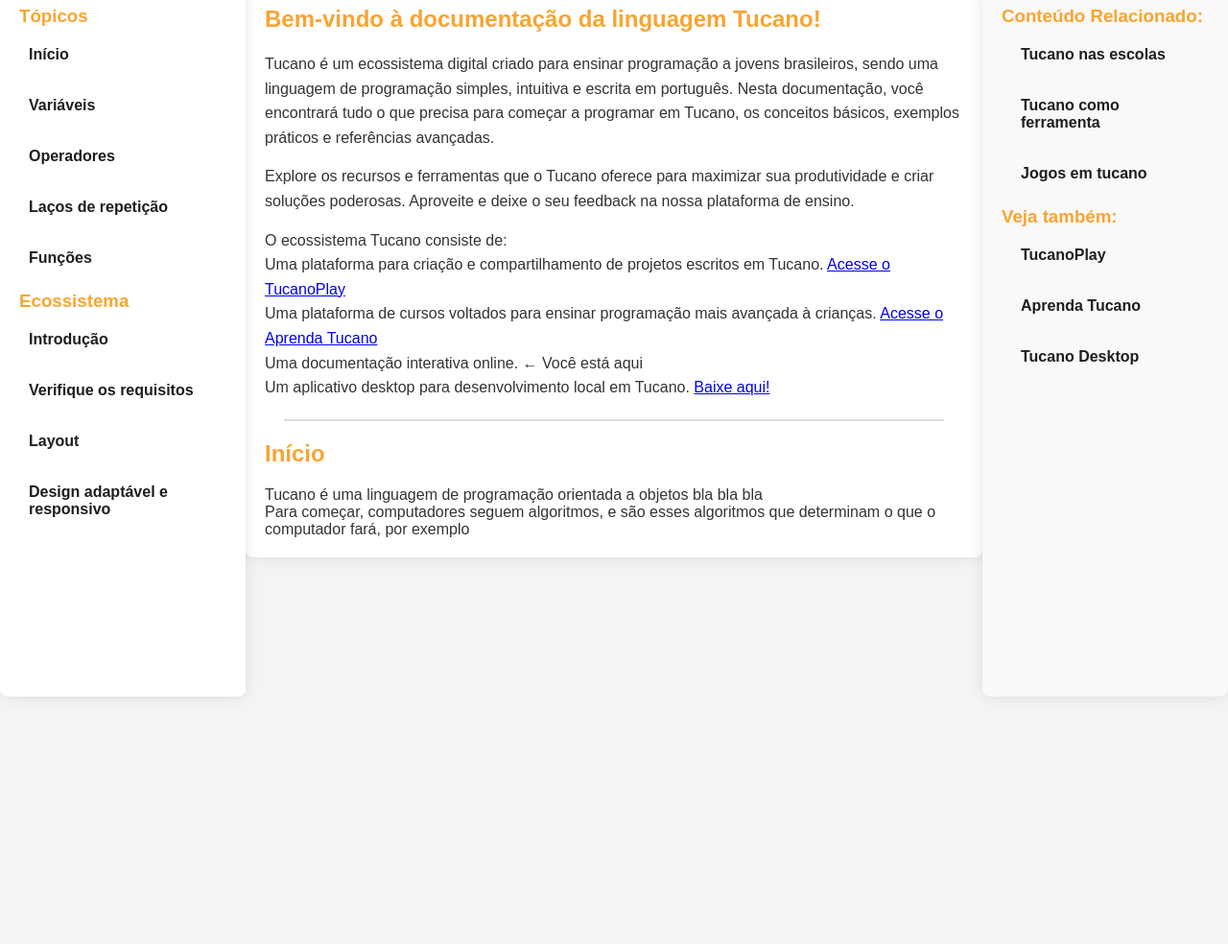
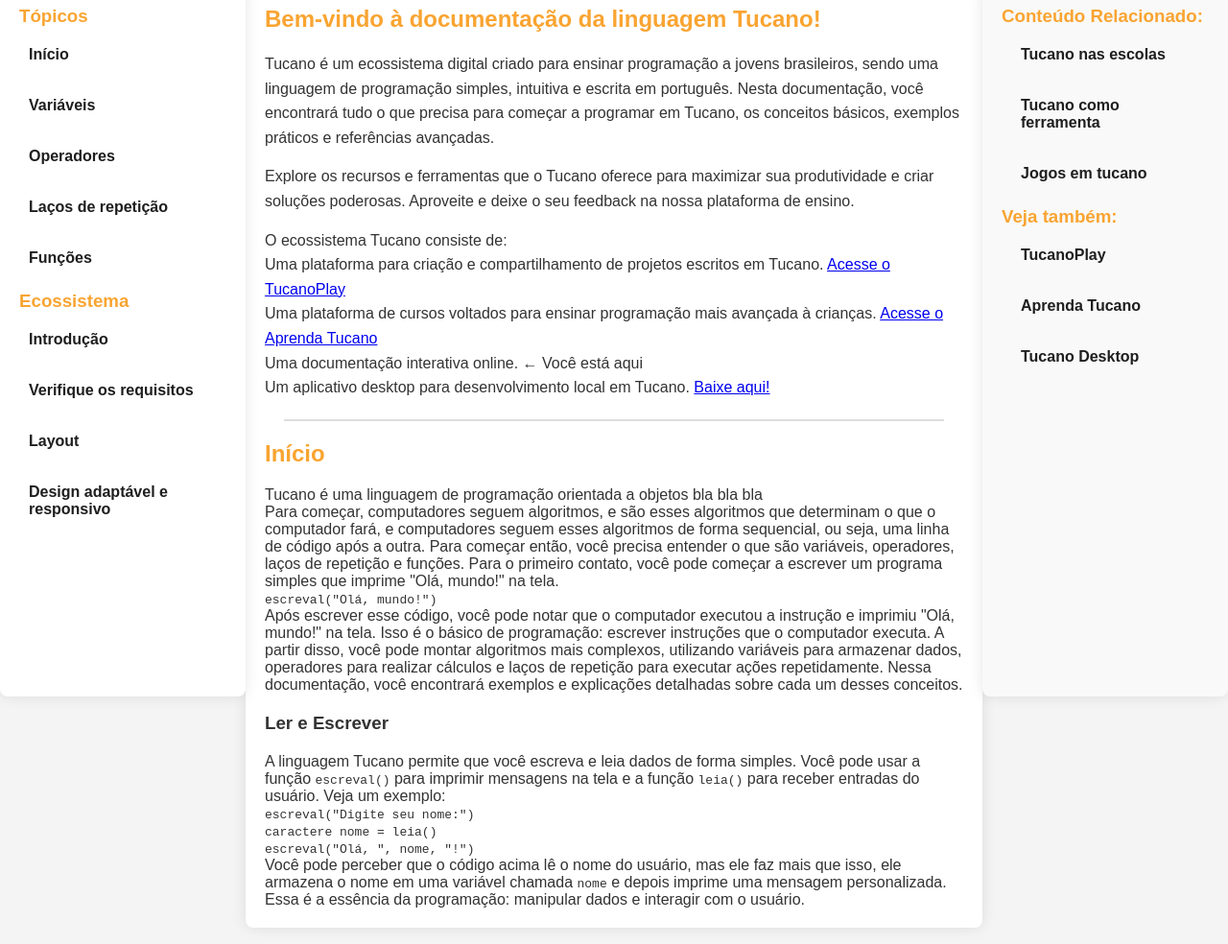
Before and after one commit to NakeleKantoo/TucanoDocs, a plain HTML site: page index.html in a window 1280 px wide. Shown: the part 74-1058 px from the top of the page at 96% size. Before the commit the page ends 800 px from the top, so only its background shows below. Drawn offline with Linux system fonts and the light colour scheme.

Commit message:
:pencil: mais documentação

```diff
--- a/index.html
+++ b/index.html
@@ -59,8 +59,37 @@
             <p>
                 Tucano é uma linguagem de programação orientada a objetos bla bla bla<br>
                 Para começar, computadores seguem algoritmos, e são esses algoritmos que determinam o que o computador fará,
-                por exemplo
+                e computadores seguem esses algoritmos de forma sequencial, ou seja, uma linha de código após a outra.
+                Para começar então, você precisa entender o que são variáveis, operadores, laços de repetição e funções.
+                Para o primeiro contato, você pode começar a escrever um programa simples que imprime "Olá, mundo!" na tela.
             </p>
+            <code>
+                escreval("Olá, mundo!")
+            </code>
+            <p>
+                Após escrever esse código, você pode notar que o computador executou a instrução e imprimiu "Olá, mundo!" na tela.
+                Isso é o básico de programação: escrever instruções que o computador executa.
+                A partir disso, você pode montar algoritmos mais complexos, utilizando variáveis para armazenar dados,
+                operadores para realizar cálculos e laços de repetição para executar ações repetidamente.
+                Nessa documentação, você encontrará exemplos e explicações detalhadas sobre cada um desses conceitos.
+            </p>
+            <h3>Ler e Escrever</h3>
+            <p>
+                A linguagem Tucano permite que você escreva e leia dados de forma simples.
+                Você pode usar a função <code>escreval()</code> para imprimir mensagens na tela e a função <code>leia()</code> para receber entradas do usuário.
+                Veja um exemplo:
+            </p>
+            <code>
+                escreval("Digite seu nome:")<br>
+                caractere nome = leia()<br>
+                escreval("Olá, ", nome, "!")<br>
+            </code>
+            <p>
+                Você pode perceber que o código acima lê o nome do usuário, mas ele faz mais que isso, ele armazena
+                o nome em uma variável chamada <code>nome</code> e depois imprime uma mensagem personalizada.
+                Essa é a essência da programação: manipular dados e interagir com o usuário.
+            </p>
+
         </section>
     </main>
 
```
